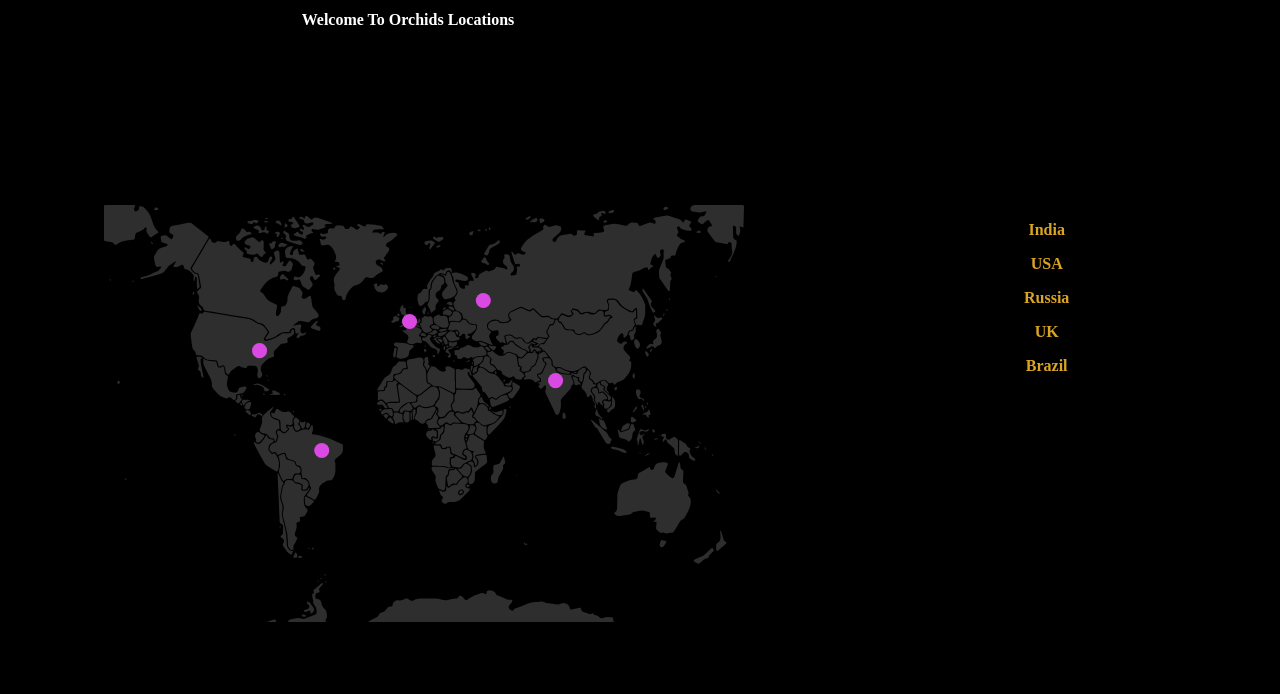
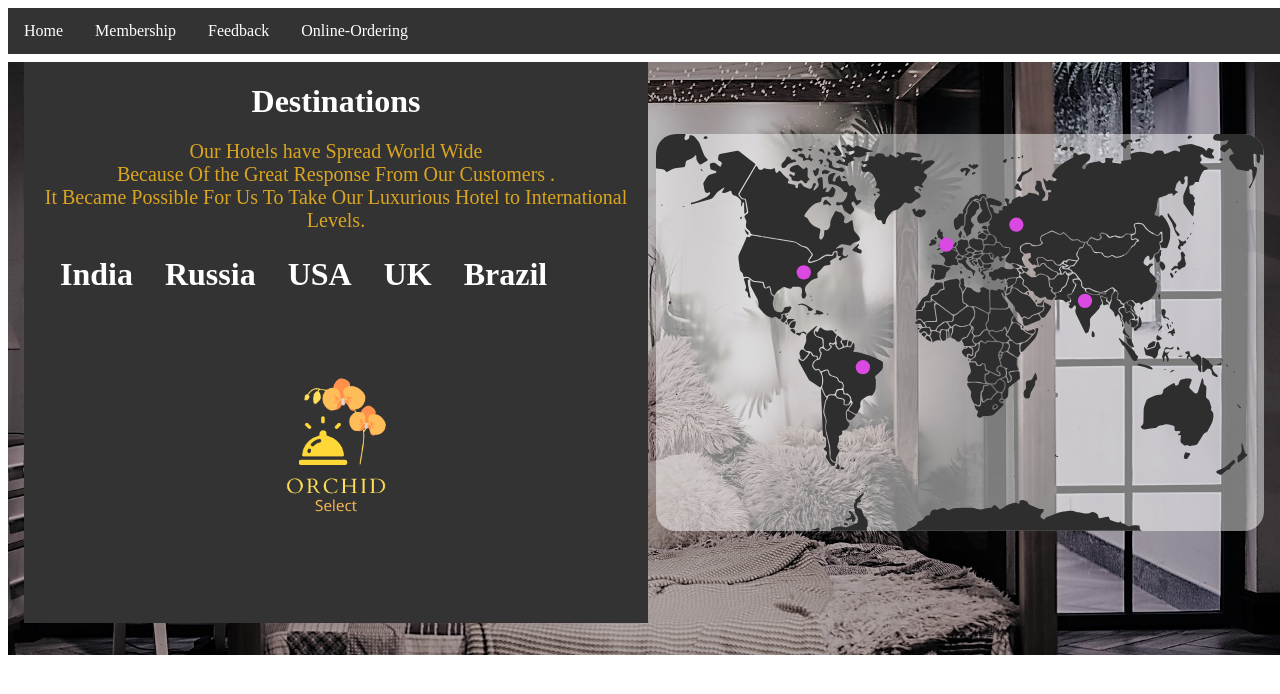
Before and after one commit to Saikiran-Mohanty/Orchids, a plain HTML site: page map/map.html in a window 1280 px wide. Drawn offline with nearby package versions, Linux system fonts and the light colour scheme; a web font is replaced by a local one.

Commit message:
Destination page Updated

```diff
--- a/map/map.html
+++ b/map/map.html
@@ -11,33 +11,53 @@
 </head>
 
 <body>
-  <h1 style="color: white;">Welcome To Orchids Locations</h>
-    <div class="container">
+  <ul class="navbar">
+    <li><a class="active" href="../index.html">Home</a></li>
+    <li><a href="../Membership-page/Membership.html">Membership</a></li>
+    <li><a href="../Feedback/feedback.html">Feedback</a></li>
+    <li><a href="../Online Ordering/Online-Ordering.html">Online-Ordering</a></li>
+  </ul>
+  <div class="container">
       <div class="row">
+        <div class="Country-list">
+          <h1 style="color: rgb(255, 255, 255);">Destinations</h>
+          <p>Our Hotels have Spread World Wide<br>
+            Because Of the Great Response From Our Customers .<br>
+            It Became Possible For Us To Take Our Luxurious Hotel to International Levels.
+            <ul>
+              <li><a href="#">India</a></li>
+              <li><a href="#">Russia</a></li>
+              <li><a href="#">USA</a></li>
+              <li><a href="#">UK</a></li>
+              <li><a href="#">Brazil</a></li>
+              </ul>
+          </p>
+          <img src="../images/Brand-logo.png" alt="Brand Logo" class="brand-img">
+        </div>
 
         <div class="Image">
-          <div class="russia-txt hide">
-            <h1>Welcome to Russia!</h1>
+          <div class="russia-txt hide no">
+            <h3>Welcome to Russia!</h3>
             <p>ORCHIDS</p>
           </div>
 
-          <div class="india-txt hide">
-            <h1>Welcome to India!</h1>
+          <div class="india-txt hide no">
+            <h3>Welcome to India!</h3>
             <p>ORCHIDS</p>
           </div>
 
-          <div class="uk-txt hide">
-            <h1>Welcome to UK!</h1>
+          <div class="uk-txt hide no">
+            <h3>Welcome to UK!</h3>
             <p>ORCHIDS</p>
           </div>
 
-          <div class="usa-txt hide">
-            <h1>Welcome to U.S.A.!</h1>
+          <div class="usa-txt hide no">
+            <h3>Welcome to U.S.A.!</h3>
             <p>ORCHIDS</p>
           </div>
 
-          <div class="brazil-txt hide">
-            <h1>Welcome to Brazil!</h1>
+          <div class="brazil-txt hide no">
+            <h3>Welcome to Brazil!</h3>
             <p>ORCHIDS</p>
           </div>
 
@@ -649,7 +669,8 @@
               <path class="cls-1"
                 d="M1000.26,131.87c-1.14-.86-2.09-1.2-2.22-1.75-.42-1.69,2.27-4.13,4.32-3.68,1.28.27,2.36,1.41,3.54,2.16Z"
                 transform="translate(-2.5 -96.22)" />
-              <path class="cls-1" d="M681.12,386.15c-2.32-3.42-2.74-6.36-.7-9.64C683.39,380.63,683.55,382.32,681.12,386.15Z"
+              <path class="cls-1"
+                d="M681.12,386.15c-2.32-3.42-2.74-6.36-.7-9.64C683.39,380.63,683.55,382.32,681.12,386.15Z"
                 transform="translate(-2.5 -96.22)" />
               <path class="cls-1"
                 d="M398.19,797.07a5.86,5.86,0,0,1-5.57,2.88c-2,0-2.45-1.21-2.44-2.88,0-2.16,1.46-1.74,2.73-1.44C394.59,796,396.25,796.53,398.19,797.07Z"
@@ -692,7 +713,8 @@
               <path class="cls-1"
                 d="M839.48,767.77c2.55,4,2.55,4,7.06,3.74-.91,2.53-.91,2.53-3.3,2C839.13,772.65,839.13,772.65,839.48,767.77Z"
                 transform="translate(-2.5 -96.22)" />
-              <path class="cls-1" d="M728.39,557.15c-1.43,1-2.17,1.79-3,2-1.58.32-2.65-.65-2.35-2.23.2-1.08,1.14-2,1.76-3Z"
+              <path class="cls-1"
+                d="M728.39,557.15c-1.43,1-2.17,1.79-3,2-1.58.32-2.65-.65-2.35-2.23.2-1.08,1.14-2,1.76-3Z"
                 transform="translate(-2.5 -96.22)" />
               <path class="cls-1"
                 d="M1107.85,562.63c-2.74.42-5.09.82-7.45,1.12a6.23,6.23,0,0,1-1.73-.27c.17-.56.23-1.52.54-1.61a15.81,15.81,0,0,1,5.13-1C1105.55,560.91,1106.7,562,1107.85,562.63Z"
@@ -768,7 +790,8 @@
                 transform="translate(-2.5 -96.22)" />
               <path class="cls-1" d="M1199.77,579.35l2.72,4.36-1.23.8q-1.37-2.13-2.72-4.26Z"
                 transform="translate(-2.5 -96.22)" />
-              <path class="cls-1" d="M1120.14,313.12,1117,317.3l-1.07-.71,2.88-4.38Z" transform="translate(-2.5 -96.22)" />
+              <path class="cls-1" d="M1120.14,313.12,1117,317.3l-1.07-.71,2.88-4.38Z"
+                transform="translate(-2.5 -96.22)" />
               <path class="cls-1"
                 d="M324.13,473.13c-1.56.74-2.21,1.29-2.85,1.29a6.53,6.53,0,0,1-2.15-.81c.49-.52.95-1.41,1.49-1.47C321.44,472.07,322.32,472.57,324.13,473.13Z"
                 transform="translate(-2.5 -96.22)" />
@@ -804,7 +827,8 @@
               <path class="cls-1" d="M352.4,739.61c.22-1.1.42-2.22.7-3.31,0-.12.56-.1.86-.15v3.78Z"
                 transform="translate(-2.5 -96.22)" />
               <path class="cls-1" d="M1126,304.22l-2.18,3.7-1-.53,1.78-3.83Z" transform="translate(-2.5 -96.22)" />
-              <path class="cls-1" d="M649.17,543.2h3.18c0,.24,0,.48.07.72l-3.19.27Z" transform="translate(-2.5 -96.22)" />
+              <path class="cls-1" d="M649.17,543.2h3.18c0,.24,0,.48.07.72l-3.19.27Z"
+                transform="translate(-2.5 -96.22)" />
               <path class="cls-1"
                 d="M436.83,840.89c-1.1.47-1.71,1-2.11.83-.59-.19-1-.83-1.56-1.28.45-.33.95-1,1.35-.9C435.14,839.64,435.7,840.2,436.83,840.89Z"
                 transform="translate(-2.5 -96.22)" />
@@ -852,16 +876,8 @@
             <circle class="cls-2 marker-brazil" cx="434" cy="489.28" r="15" />
           </svg>
         </div>
-          <div class="Country-list">
-            <!-- <h3>Welcome to Orchids Locations !!</h3> -->
-            <ul>India</ul>
-            <ul>USA</ul>
-            <ul>Russia</ul>
-            <ul>UK</ul>
-            <ul>Brazil</ul>
-          </div>
       </div>
-    </div>
+  </div>
 
 </body>
 
--- a/map/style.css
+++ b/map/style.css
@@ -1,6 +1,7 @@
 body{
-    width: 50rem;
-    background-color: black;
+    width: 100%;
+    /* background-color: black; */
+
   }
 
   p{
@@ -10,11 +11,42 @@ body{
     font-size: 12px;
 
   }
+  ul {
+    list-style-type: none;
+    margin: 0;
+    padding: 0;
+    overflow: hidden;
+    background-color: #333;
+  }
 
+  li {
+    float: left;
+  }
+
+  li a {
+    display: block;
+    color: white;
+    text-align: center;
+    padding: 14px 16px;
+    text-decoration: none;
+  }
+
+  li a:hover {
+    background-color: #111;
+  }
   h1{
-     text-align: center;
+    text-align: center;
     font-family: 'Kiwi Maru', serif;
-    font-size: 16px;
+  }
+  .container{
+    text-align: center;
+    font-family: 'Kiwi Maru', serif;
+    background-image: url(../images/dest-img.jpg);
+    background-position: center;
+    background-repeat: no-repeat;
+    background-size: cover;
+    margin-top: -0.5rem;
+    padding-bottom: 1rem;
   }
 
   .hide{
@@ -24,58 +56,73 @@ body{
     position: absolute;
     margin: 0 auto;
   padding: 10px 20px;
-    border: 1px solid #644666;
+    border: 1px solid #f9f3fa;
     font-size: 12px;
   }
 
   .russia-txt{
-    top: 10%;
-    left: 35%;
+    top: 20%;
+    left: 80%;
   }
 
   .india-txt{
-    top: 40%;
-    left: 40%;
+    top: 50%;
+    left: 80%;
   }
 
   .uk-txt{
-    top: 18%;
-    left: 15%;
+    top: 25%;
+    left: 65%;
   }
 
   .usa-txt{
     top: 25%;
-    left: 9%;
+    left: 55%;
   }
 
   .brazil-txt{
-    top: 50%;
-    left: 18%;
+    top: 60%;
+    left: 68%;
   }
 
 
-.row{
+  .row{
   margin: 1rem;
   display: grid;
   grid-template-columns: 1fr 1fr;
 
 }
 .Country-list{
-  padding-left: 15rem;
-  padding-top: 10rem;
+  background-color: #333;
 }
 .Image{
-  margin-left: 5rem;
-  /* padding-left: 4rem; */
-  padding-top: 10rem;
-  height: 40rem;
-  width: 40rem;
+  padding: .5rem;
 }
-
+.brand-img{
+ margin-top: -4rem;
+  width: 20rem;
+}
+.Country-list p{
+  /* background-color: black; */
+  color: goldenrod;
+  font-size: 20px;
+  margin-bottom: -10px;
+}
 .Country-list ul{
   color: goldenrod;
   transition: all 0.7s ease;
+  padding: 20px;
 }
 .Country-list ul:hover{
   padding-right: 10px;
 }
+svg{
+  background-color: rgba(255, 255, 255, 0.479);
+  border-radius: 20px;
+  margin-top: 4rem;
+}
+@media(max-width: 1200px){
+.no{
+  display: none;
+}
+}
```
Also changed, not shown: index.html (+2 -1 lines), images/Brand-logo.png (added), images/dest-img.jpg (added).
